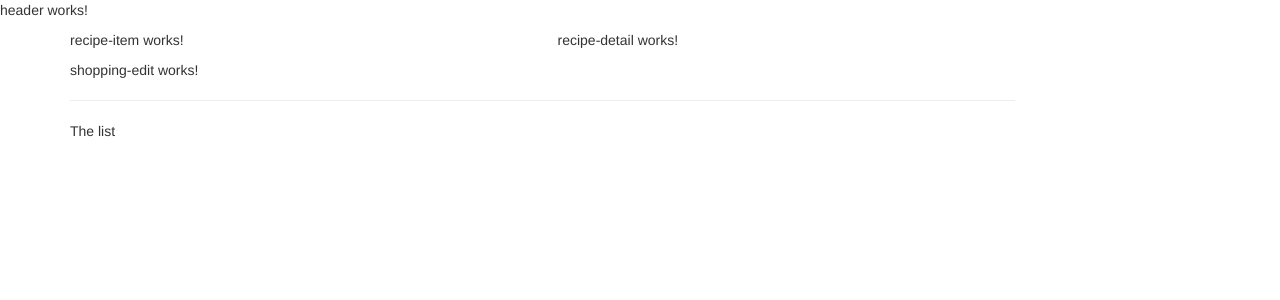
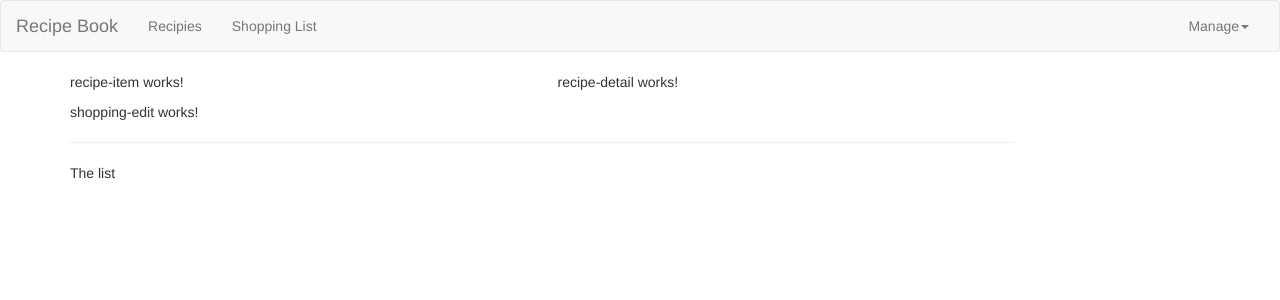
Before and after one commit to alakijaayo/Cookbook, an Angular app: page / in a window 1280 px wide. Shown: the top 300 px of the page. Built offline with nearby package versions, Linux system fonts and the light colour scheme.

Commit message:
Adding a navigation bar

```diff
--- a/src/app/components/header/header.component.html
+++ b/src/app/components/header/header.component.html
@@ -1 +1,23 @@
-<p>header works!</p>
+<nav class="navbar navbar-default">
+    <div class="container-fluid">
+        <div class="navbar-header">
+            <a href="#" class="navbar-brand">Recipe Book</a>
+        </div>
+
+        <div class="collapse navbar-collapse">
+            <ul class="nav navbar-nav">
+                <li><a href="#">Recipies</a></li>
+                <li><a href="#">Shopping List</a></li>
+            </ul>
+            <ul class="nav navbar-nav navbar-right">
+                <li class="dropdown">
+                    <a href="#" class="dropdown-toggle" role="button">Manage<span class="caret"></span></a>
+                    <ul class="dropdown-menu">
+                        <li><a href="#">Save Data</a></li>
+                        <li><a href="#">Fetch Data</a></li>
+                    </ul>
+                </li>
+            </ul>
+        </div>
+    </div>
+</nav>
```
